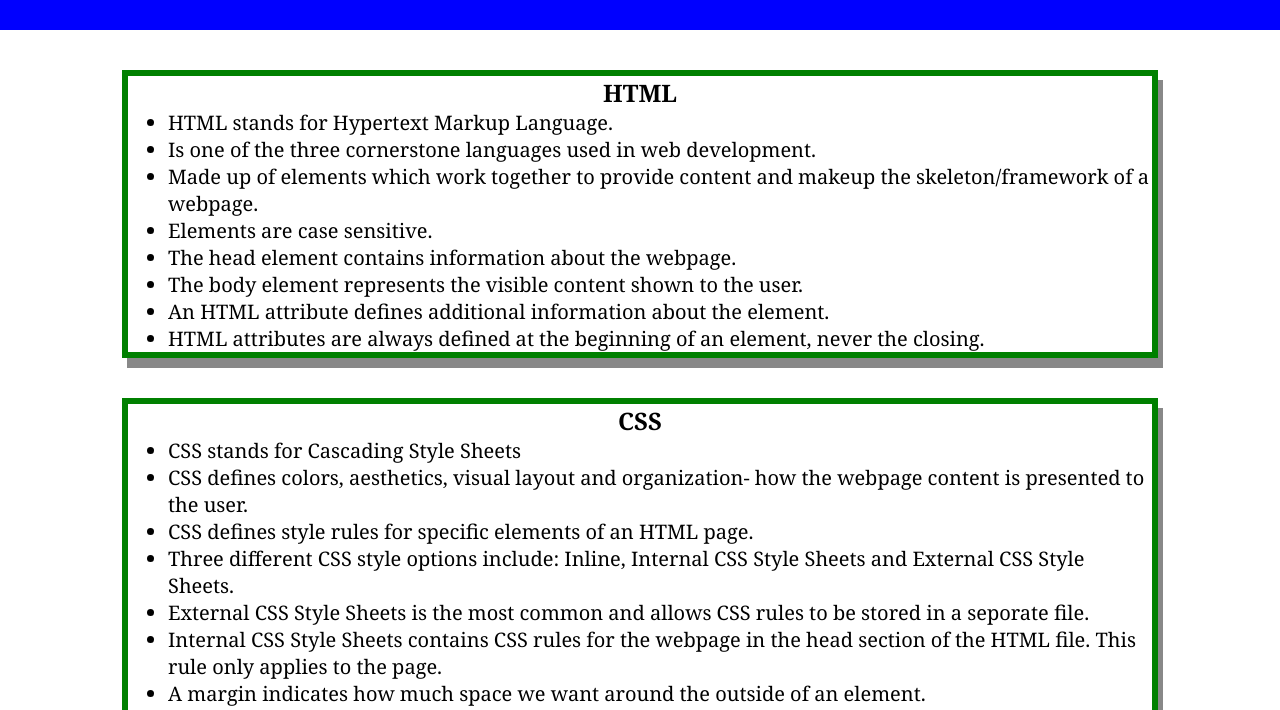
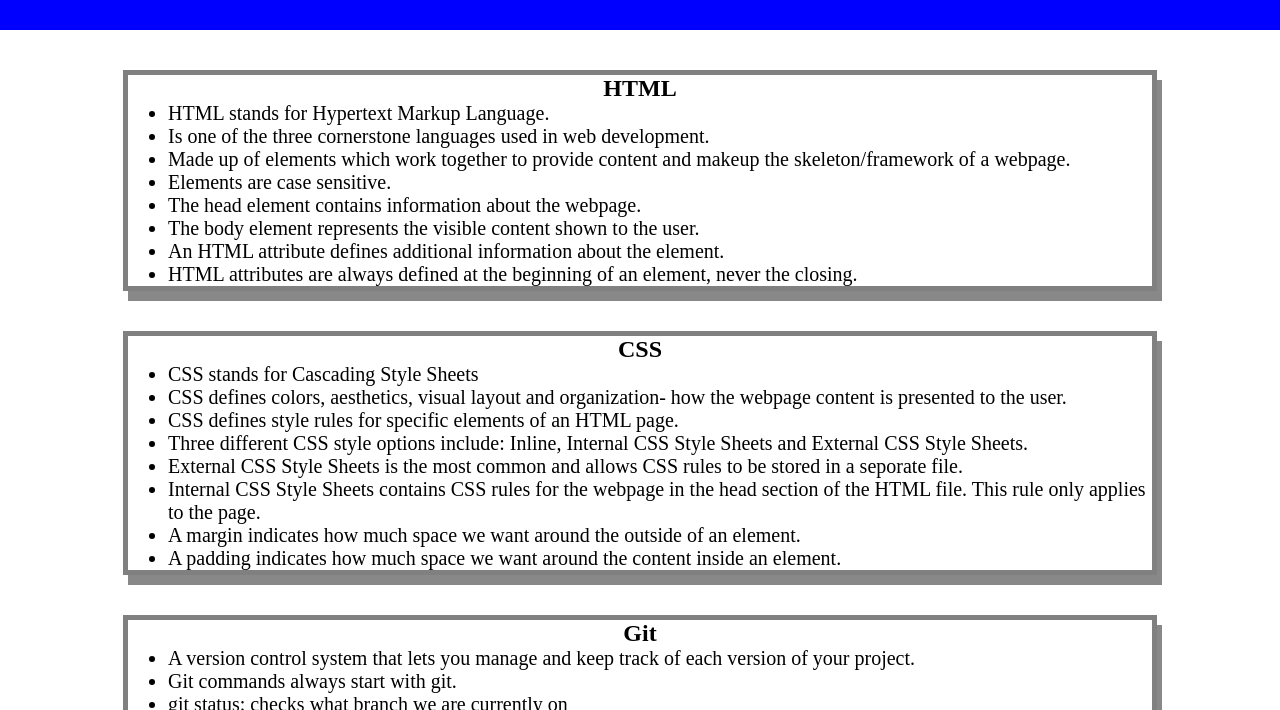
Before and after one commit to Hflora2010/pre-work-study-guide, a plain HTML site: page index.html in a window 1280 px wide. Shown: the part 90-800 px from the top of the page. Drawn offline with Linux system fonts and the light colour scheme.

Commit message:
Reverted CSS to Project requirements

```diff
--- a/assets/style.css
+++ b/assets/style.css
@@ -36,7 +36,6 @@ p {
   .card {
     width: 80%;
     margin: 40px auto;
-    border: 6px solid green;
+    border: 5px solid gray;
     box-shadow: 5px 10px #888888;
-    font-family: Georgia
   }
```
